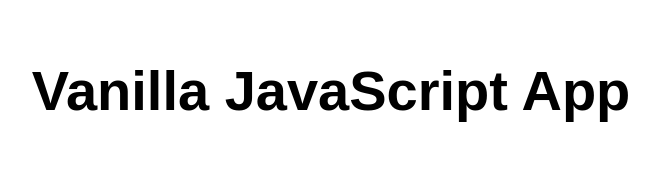
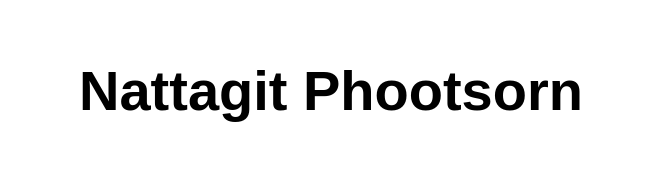
Before and after one commit to tew140845/Nattagit, a website: page src/index.html in a window 1280 px wide. Shown: the whole page, without its empty margins (309-968 px from the left). Drawn offline with Linux system fonts and the light colour scheme.

Commit message:
Update index.html

```diff
--- a/src/index.html
+++ b/src/index.html
@@ -10,7 +10,7 @@
 
 <body>
   <main>
-    <h1>Vanilla JavaScript App</h1>
+    <h1>Nattagit Phootsorn</h1>
   </main>
 </body>
 
```
